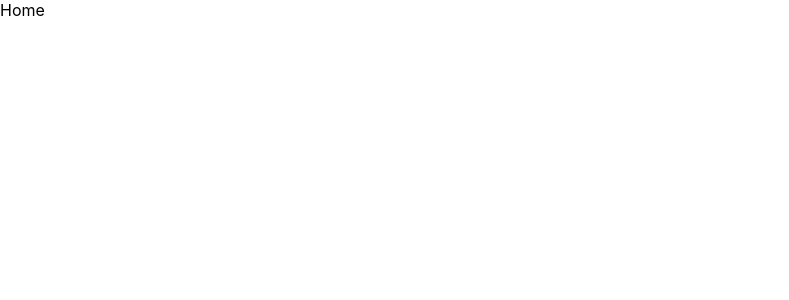
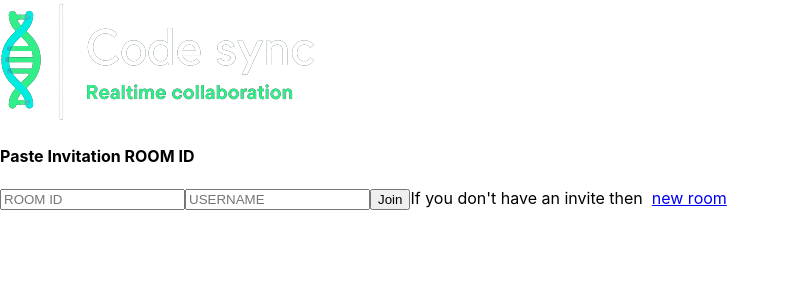
Before and after one commit to HariharPadhi1412/realtime-code-editor, a React (Create React App) app: page / in a window 1280 px wide. Shown: the top 300 px of the page, without its empty margins (0-789 px from the left). Built offline with nearby package versions, Linux system fonts and the light colour scheme.

Commit message:
create the template of the input form

```diff
--- a/src/pages/Home.js
+++ b/src/pages/Home.js
@@ -1,7 +1,29 @@
 import React from "react";
 
 const Home = () => {
-  return <div>Home</div>;
+  return (
+    <div className="homePageWrapper">
+      <div className="formWrapper">
+        <img src="/code-sync.png" alt="logo"></img>
+        <h4 className="mainLabel"> Paste Invitation ROOM ID</h4>
+        <div className="inputGroup">
+          <input className="inputBox" type="text" placeholder="ROOM ID"></input>
+          <input
+            className="inputBox"
+            type="text"
+            placeholder="USERNAME"
+          ></input>
+          <button className="btn joinBtn">Join</button>
+          <span className="createInfo">
+            If you don't have an invite then &nbsp;
+            <a href="/" className="newRoom">
+              new room
+            </a>
+          </span>
+        </div>
+      </div>
+    </div>
+  );
 };
 
 export default Home;
```
Also changed, not shown: public/code-sync.png (added), 1 other file (tests, documents, lock files or other folders).
